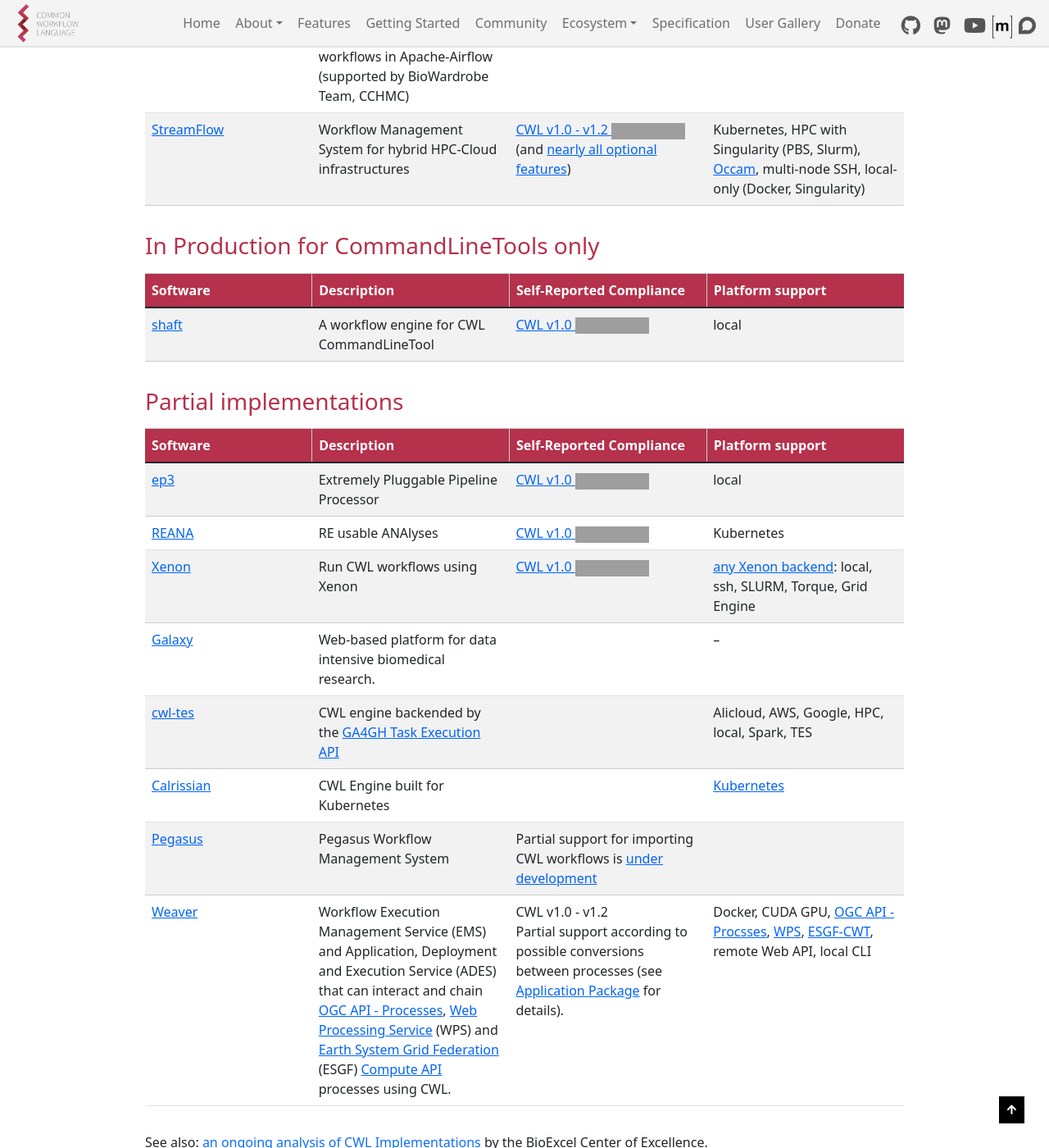
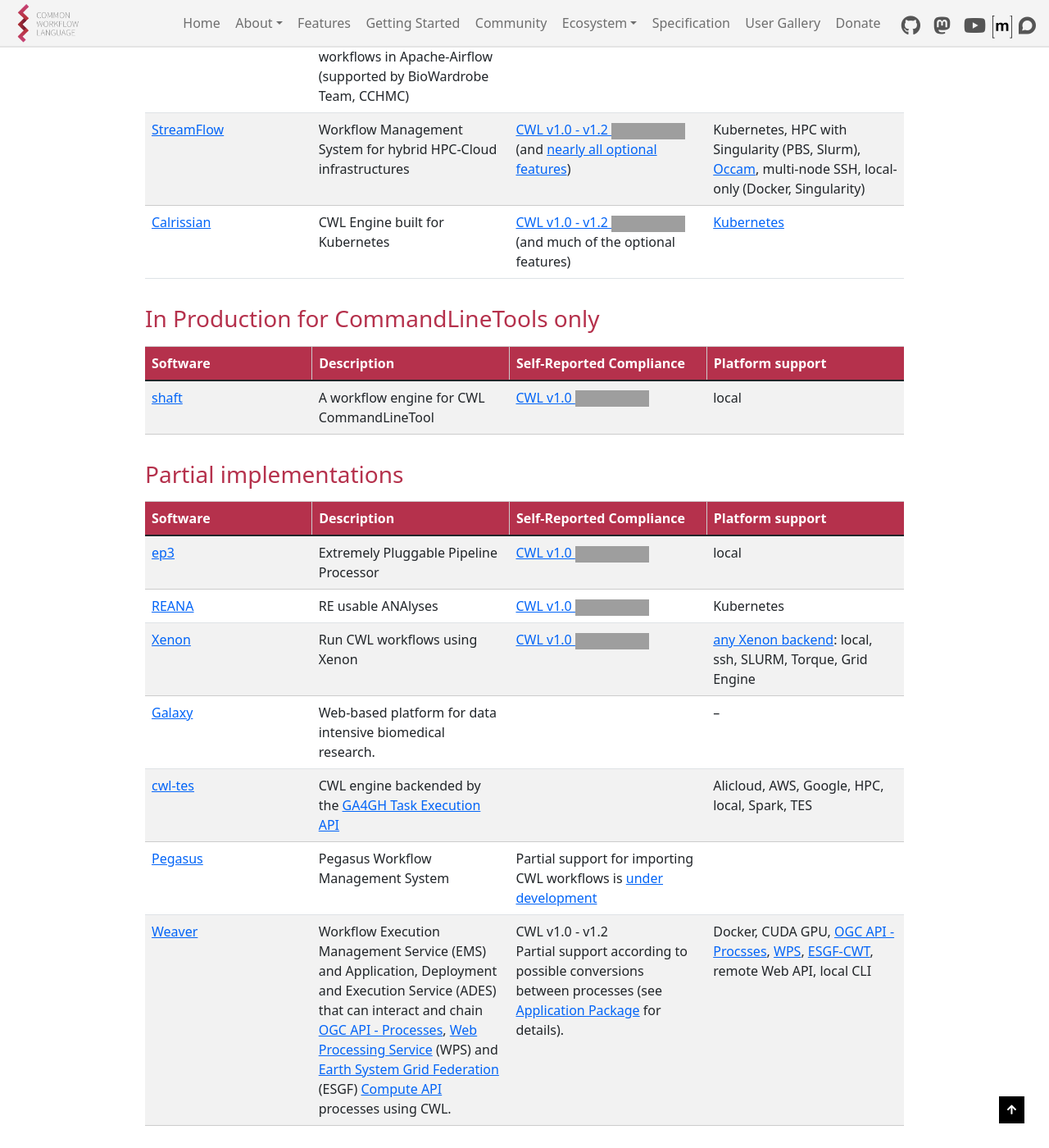
Before and after one commit to common-workflow-language/cwl-website, a Jekyll site: the page built from content/implementations.md, in a window 1280 px wide and 1400 px high, scrolled down 865 px. Shown: the whole window at 82% size. Built offline with Jekyll 4.4.1, drawn with Linux system fonts in a browser that asks for light colours; grey boxes are pictures that could not be loaded.

Commit message:
Calrissian self-declares 100% passing of the required CWL v1.0.2 - v1.2.0 conformances tests

```diff
--- a/content/implementations.md
+++ b/content/implementations.md
@@ -37,6 +37,7 @@
 |[Toil](https://github.com/BD2KGenomics/toil)|Toil is a workflow engine entirely written in Python.|CWL v1.0 - v1.2|AWS, Azure, GCP, Grid Engine, HTCondor, LSF, Mesos, OpenStack, Slurm, PBS/Torque|
 |[CWL-Airflow](https://github.com/Barski-lab/cwl-airflow)|Package to run CWL workflows in Apache-Airflow (supported by BioWardrobe Team, CCHMC)|CWL v1.0 - v1.1|Linux, OS X|
 |[StreamFlow](https://streamflow.di.unito.it/)|Workflow Management System for hybrid HPC-Cloud infrastructures|[CWL v1.0 - v1.2 ![Required](https://badgen.net/https/streamflow.di.unito.it/cwl-conformance/v1.2/required.json?icon=commonwl)](https://github.com/alpha-unito/streamflow#cwl-compatibility)<br />(and [nearly all optional features](https://github.com/alpha-unito/streamflow#cwl-compatibility))|Kubernetes, HPC with Singularity (PBS, Slurm), [Occam](https://c3s.unito.it/index.php/super-computer), multi-node SSH, local-only (Docker, Singularity)|
+|[Calrissian](https://github.com/Duke-GCB/calrissian)|CWL Engine built for Kubernetes|[CWL v1.0 - v1.2 ![Required](https://flat.badgen.net/https/raw.githubusercontent.com/Duke-GCB/calrissian/master/conformance/badges/1.0.2/required.json?icon=commonwl)](https://github.com/Duke-GCB/calrissian/tree/master/conformance#readme)<br />(and much of the optional features) |[Kubernetes](https://kubernetes.io/)|
 
 {:.cwl-red}
 ### In Production for CommandLineTools only
```
Also changed, not shown: other parts of content/implementations.md (+0 -1 lines).
